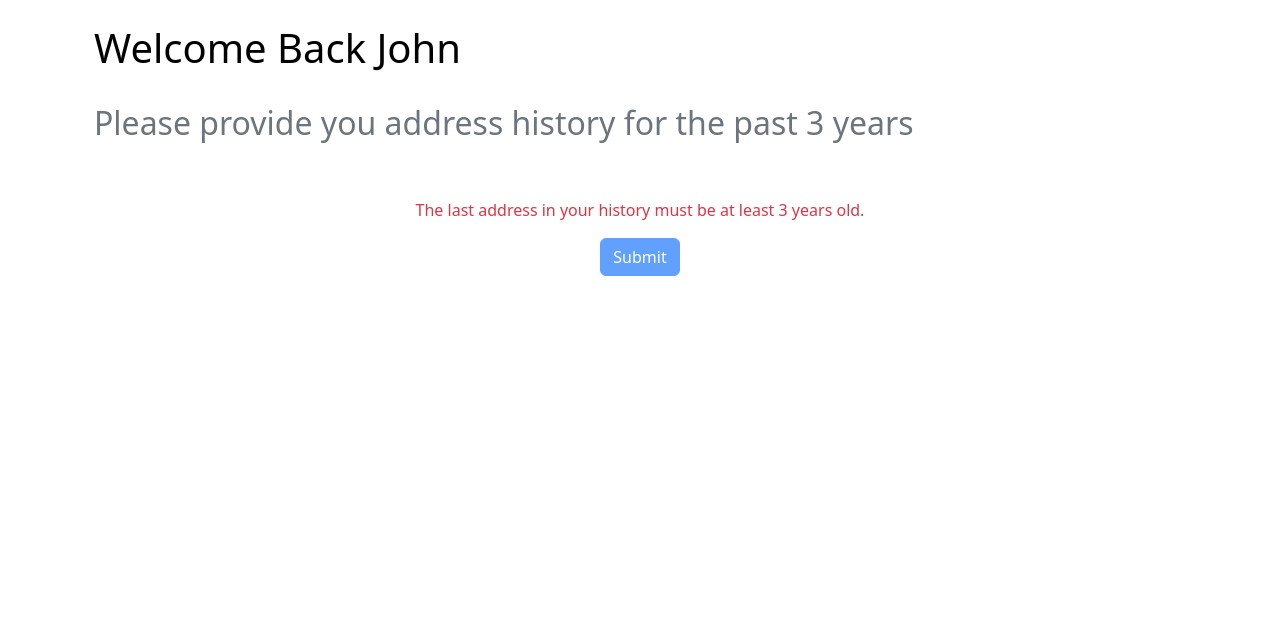
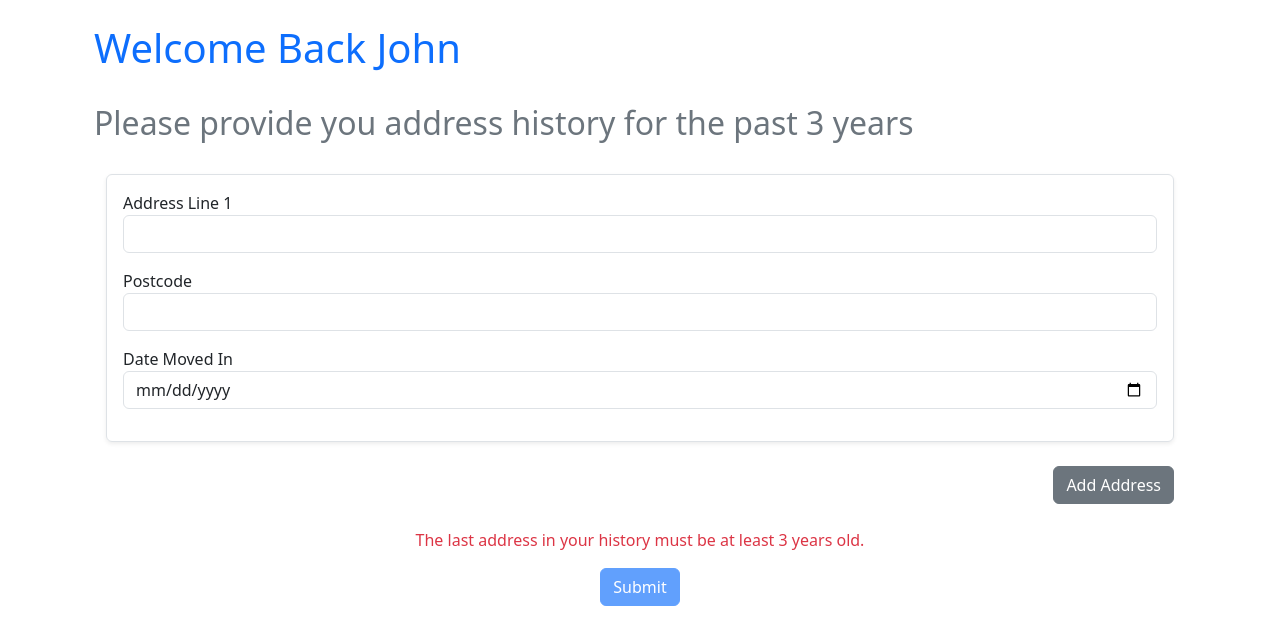
Before and after one commit to alicemdias/testProject, a Vue app: page /#/1 in a window 1280 px wide. Shown: the top 644 px of the page. Built offline with nearby package versions, Linux system fonts and the light colour scheme.

Commit message:
prettier updates

```diff
--- a/src/components/address.vue
+++ b/src/components/address.vue
@@ -6,7 +6,6 @@ import { getPostcode } from "@/core/getPostcode";
 import { Address } from "@/types";
 export default Vue.extend({
   name: "AddressComponent",
-  //Respecting PascalCase
   components: {
     InputComponent,
   },
@@ -17,16 +16,15 @@ export default Vue.extend({
   },
   computed: {
     ...(mapGetters([
-      "userAddresses", //user's addresses
-      "additionalAddressesNeeded", //aditional addresses if the date moved in is less than 3 years ago, then the user should be provided with the option to add a second address
-      "isAddressHistoryValid", //check if it's more than 3 years
+      "addresses",
+      "needMoreAddresses",
+      "isValidAddressHistory",
     ]) as {
-      userAddresses: () => Address[];
-      additionalAddressesNeeded: () => boolean; //true or false
-      isAddressHistoryValid: () => boolean; //true or false
+      addresses: () => Address[];
+      needMoreAddresses: () => boolean;
+      isValidAddressHistory: () => boolean;
     }),
   },
-  //used the Spread Operator to allow me to add it all together, otherwise it would one on each line
   methods: {
     addEntry() {
       const nextAddress = { line1: "", postcode: "", dateMovedIn: "" };
@@ -44,7 +42,7 @@ export default Vue.extend({
     //postcode requires own update method due to autocompletion from API
     async updatePostcode(index: number, postcode: string) {
       this.postcodeAutocomplete(postcode, index);
-      this.updateAddress(index, { ...this.userAddresses[index], postcode });
+      this.updateAddress(index, { ...this.addresses[index], postcode });
     },
     async postcodeAutocomplete(postcode: string, index: number) {
       if (!postcode.trim()) {
@@ -54,7 +52,6 @@ export default Vue.extend({
       }
       const [results, error] = await getPostcode(postcode);
       if (error) {
-        // eslint-disable-next-line
         console.error(error);
         return;
       }
@@ -66,7 +63,7 @@ export default Vue.extend({
 <template>
   <b-container>
     <div
-      v-for="(address, index) in userAddresses"
+      v-for="(address, index) in addresses"
       :key="index"
       class="border p-3 rounded shadow-sm mb-4"
     >
@@ -99,13 +96,13 @@ export default Vue.extend({
         :required="true"
         class="mb-3"
       />
-      <b-button @click="removeEntry(index)" v-if="userAddresses.length > 1"
+      <b-button @click="removeEntry(index)" v-if="addresses.length > 1"
         >Remove Address</b-button
       >
     </div>
     <b-button
       @click="addEntry"
-      v-if="additionalAddressesNeeded && !isAddressHistoryValid"
+      v-if="needMoreAddresses && !isValidAddressHistory"
       class="float-end"
       >Add Address</b-button
     >
--- a/src/components/form.vue
+++ b/src/components/form.vue
@@ -5,7 +5,6 @@ export default Vue.extend({
 });
 </script>
 <template>
-  <!-- TODO Use bootstrap classes to ensure the form reders appropriately on mobile, and each element has appropriate vertical spacing -->
   <div class="container mt-4 mb-4">
     <div class="row mb-4">
       <div class="col">
--- a/src/components/submit.vue
+++ b/src/components/submit.vue
@@ -1,8 +1,8 @@
 <script lang="ts">
+import { createClaim } from "@/core/createClaim";
+import { getUserIpAddress } from "@/core/getUserIpAddress";
+import { Address } from "@/types";
 import Vue from "vue";
-import { createClaim } from "@/core/createClaim";
-import { getIpAddress } from "@/core/getIpAddress";
-import { Address } from "@/types";
 import { mapActions, mapGetters } from "vuex";
 export default Vue.extend({
   name: "SubmitComponent",
@@ -25,7 +25,7 @@ export default Vue.extend({
     };
   },
   computed: {
-    ...mapGetters(["user", "addresses", "isAddressHistoryValid"]),
+    ...mapGetters(["user", "addresses", "isValidAddressHistory"]),
   },
   methods: {
     ...mapActions(["createClaimAction"]),
@@ -61,7 +61,7 @@ export default Vue.extend({
         //Define the parameters for the createClaim function
         const userId = this.user.id;
         const claimData = { addresses: this.addresses };
-        const [creationIpAddress, ipErrorMsg] = await getIpAddress();
+        const [creationIpAddress, ipErrorMsg] = await getUserIpAddress();
         //If unable to retrieve IP address, log the error but proceed with submitting the claim to not hinder the user's experience.
         //If IP address is required, a return can be placed in the if statement to prevent submission and an error message displayed for the user to try again.
         if (ipErrorMsg) {
--- a/src/core/getPostcode.ts
+++ b/src/core/getPostcode.ts
@@ -1,4 +1,3 @@
-//utility function to get postcode from API
 export async function getPostcode(
   postcode: string
 ): Promise<[string[] | null, Error | null]> {
@@ -12,8 +11,7 @@ export async function getPostcode(
     const data = await response.json();
     return [data.result || [], null];
   } catch (error) {
-    // eslint-disable-next-line
-    console.error("Error fetching postcodes:", error);
+    console.error("Error fetching postcodes:", error); // Add more logging
     return [null, new Error("Unable to retrieve postcodes")];
   }
 }
--- a/src/core/getIpAddress.ts
+++ b/src/core/getUserIpAddress.ts
@@ -1,5 +1,7 @@
 //utility function to fetch the user's IP address
-export async function getIpAddress(): Promise<[string | null, Error | null]> {
+export async function getUserIpAddress(): Promise<
+  [string | null, Error | null]
+> {
   try {
     const response = await fetch("https://api.ipify.org?format=json");
     const data = await response.json();
--- a/src/main.ts
+++ b/src/main.ts
@@ -7,10 +7,10 @@ import FormComponent from "@/components/form.vue";
 import TextComponent from "@/components/text.vue";
 import SubmitComponent from "./components/submit.vue";
 import FormView from "@/views/FormView.vue";
-import "bootstrap/dist/css/bootstrap.css";
 import InputComponent from "./components/input.vue";
 import AddressComponent from "./components/address.vue";
 import MainView from "@/views/MainView.vue";
+import "bootstrap/dist/css/bootstrap.css";
 
 Vue.config.productionTip = false;
 Vue.use(BootstrapVue);
--- a/src/store/index.ts
+++ b/src/store/index.ts
@@ -12,6 +12,30 @@ export default new Vuex.Store<State>({
     addresses: [{ line1: "", postcode: "", dateMovedIn: "" }] as Address[],
     claims: [] as Claim[],
     userError: "",
+  },
+  getters: {
+    user(state): User | null {
+      return state.user;
+    },
+    addresses(state): Address[] {
+      return state.addresses;
+    },
+    needMoreAddresses(state): boolean {
+      return state.addresses.length < 3;
+    },
+    //Method that checks if the address history is valid - either greater than 3 years OR 3 addresses
+    isValidAddressHistory(state): boolean {
+      if (state.addresses.length === 0) return false;
+      //Validation for address length
+      if (state.addresses.length > 2) return true;
+
+      //Validation for address date > 3 years
+      const lastAddress = state.addresses[state.addresses.length - 1];
+      const lastDate = new Date(lastAddress.dateMovedIn);
+      const threeYearsAgo = new Date();
+      threeYearsAgo.setFullYear(threeYearsAgo.getFullYear() - 3);
+      return lastDate <= threeYearsAgo;
+    },
   },
   mutations: {
     setUser(state, user: User) {
@@ -70,29 +94,5 @@ export default new Vuex.Store<State>({
       }
     },
   },
-  getters: {
-    user(state): User | null {
-      return state.user;
-    },
-    addresses(state): Address[] {
-      return state.addresses;
-    },
-    needMoreAddresses(state): boolean {
-      return state.addresses.length < 3;
-    },
-    //Method that checks if the address history is valid - either greater than 3 years OR 3 addresses
-    isAddressHistoryValid(state): boolean {
-      if (state.addresses.length === 0) return false;
-      //Validation for address length
-      if (state.addresses.length > 2) return true;
-
-      //Validation for address date > 3 years
-      const lastAddress = state.addresses[state.addresses.length - 1];
-      const lastDate = new Date(lastAddress.dateMovedIn);
-      const threeYearsAgo = new Date();
-      threeYearsAgo.setFullYear(threeYearsAgo.getFullYear() - 3);
-      return lastDate <= threeYearsAgo;
-    },
-  },
   modules: {},
 });
--- a/src/views/FormView.vue
+++ b/src/views/FormView.vue
@@ -15,9 +15,9 @@ export default Vue.extend({
     AddressComponent,
   },
   computed: {
-    ...(mapGetters(["user", "isAddressHistoryValid"]) as {
+    ...(mapGetters(["user", "isValidAddressHistory"]) as {
       user: () => User;
-      isAddressHistoryValid: () => boolean;
+      isValidAddressHistory: () => boolean;
     }),
   },
 });
@@ -29,8 +29,7 @@ export default Vue.extend({
         <TextComponent
           :text="`Welcome Back ${user.firstName}`"
           type="h1"
-          classes="text-primary text-black"
-          style="color: black"
+          classes="text-primary"
         />
       </template>
       <template v-slot:subtitle>
@@ -45,11 +44,11 @@ export default Vue.extend({
       </template>
       <!-- Disables button if last address in list is not greater than 3 years. -->
       <template v-slot:submit>
-        <p v-if="!isAddressHistoryValid" class="text-danger">
+        <p v-if="!isValidAddressHistory" class="text-danger">
           The last address in your history must be at least 3 years old.
         </p>
         <SubmitComponent
-          :isButtonDisabled="!isAddressHistoryValid"
+          :isButtonDisabled="!isValidAddressHistory"
           isFormSubmission
         />
       </template>
--- a/src/views/MainView.vue
+++ b/src/views/MainView.vue
@@ -4,10 +4,9 @@ import FormComponent from "@/components/form.vue";
 import TextComponent from "@/components/text.vue";
 import InputComponent from "@/components/input.vue";
 import SubmitComponent from "@/components/submit.vue";
-import { mapState } from "vuex";
-
+import { mapGetters, mapState } from "vuex";
 export default Vue.extend({
-  name: "HomeView",
+  name: "MainView",
   components: {
     FormComponent,
     TextComponent,
@@ -21,8 +20,7 @@ export default Vue.extend({
   },
   computed: {
     ...mapState({
-      // eslint-disable-next-line
-      userError: (state: any) => state.userError,
+      userError: (state: any) => state.userError, // Accessing Vuex state directly
     }),
   },
   methods: {
```
